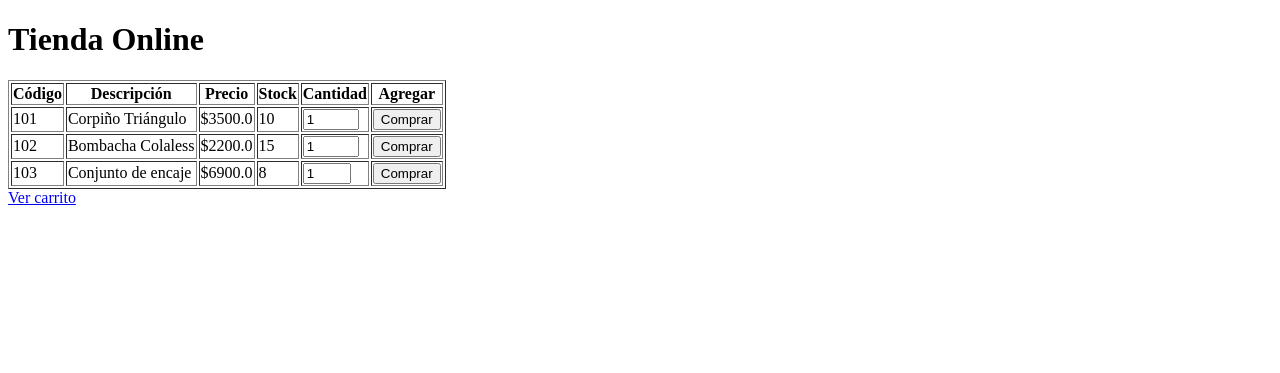
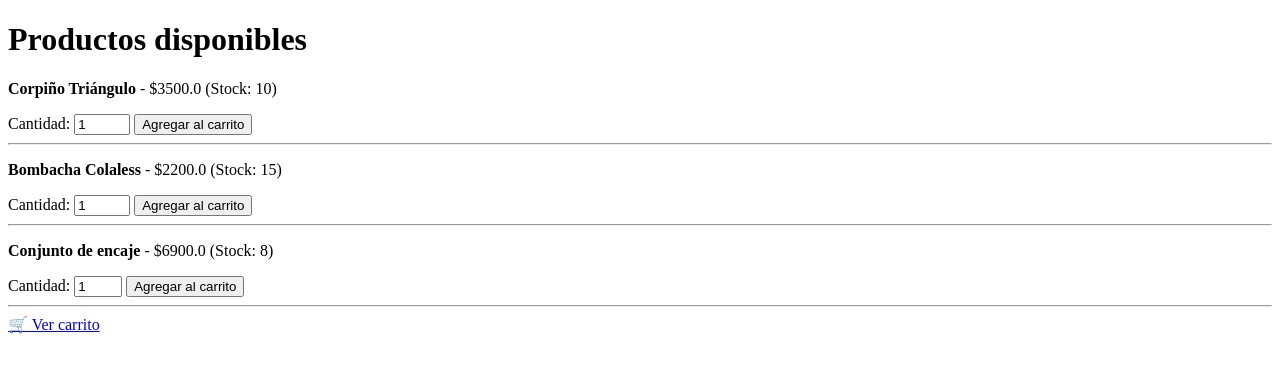
Before and after one commit to 42512993/tienda-web-lenceria, a Flask app: page / in a window 1280 px wide. Shown: the top 373 px of the page. Run offline with Flask 3, Linux system fonts and the light colour scheme; data comes from the database, SQL or seed files in the repository.

Commit message:
Update home.html

```diff
--- a/templates/home.html
+++ b/templates/home.html
@@ -1,28 +1,26 @@
 <!DOCTYPE html>
 <html>
-<head><title>Tienda Online</title></head>
+<head>
+    <title>Tienda Lencería</title>
+</head>
 <body>
-<h1>Tienda Online</h1>
-<form action="/agregar" method="post">
-    <table border="1">
-        <tr><th>Código</th><th>Descripción</th><th>Precio</th><th>Stock</th><th>Cantidad</th><th>Agregar</th></tr>
-        {% for p in productos %}
-        <tr>
-            <td>{{ p[0] }}</td>
-            <td>{{ p[1] }}</td>
-            <td>${{ p[2] }}</td>
-            <td>{{ p[3] }}</td>
-            <td>
-                <input type="hidden" name="codigo" value="{{ p[0] }}">
-                <input type="hidden" name="descripcion" value="{{ p[1] }}">
-                <input type="hidden" name="valor" value="{{ p[2] }}">
-                <input type="number" name="cantidad" value="1" min="1" max="{{ p[3] }}">
-            </td>
-            <td><button type="submit">Comprar</button></td>
-        </tr>
-        {% endfor %}
-    </table>
-</form>
-<a href="/carrito">Ver carrito</a>
+    <h1>Productos disponibles</h1>
+
+    {% for producto in productos %}
+      <form action="/agregar" method="post">
+        <input type="hidden" name="codigo" value="{{ producto[0] }}">
+        <input type="hidden" name="descripcion" value="{{ producto[1] }}">
+        <input type="hidden" name="valor" value="{{ producto[2] }}">
+
+        <p><strong>{{ producto[1] }}</strong> - ${{ producto[2] }} (Stock: {{ producto[3] }})</p>
+        <label>Cantidad:
+          <input type="number" name="cantidad" min="1" max="{{ producto[3] }}" value="1">
+        </label>
+        <button type="submit">Agregar al carrito</button>
+      </form>
+      <hr>
+    {% endfor %}
+
+    <a href="/carrito">🛒 Ver carrito</a>
 </body>
 </html>
```
